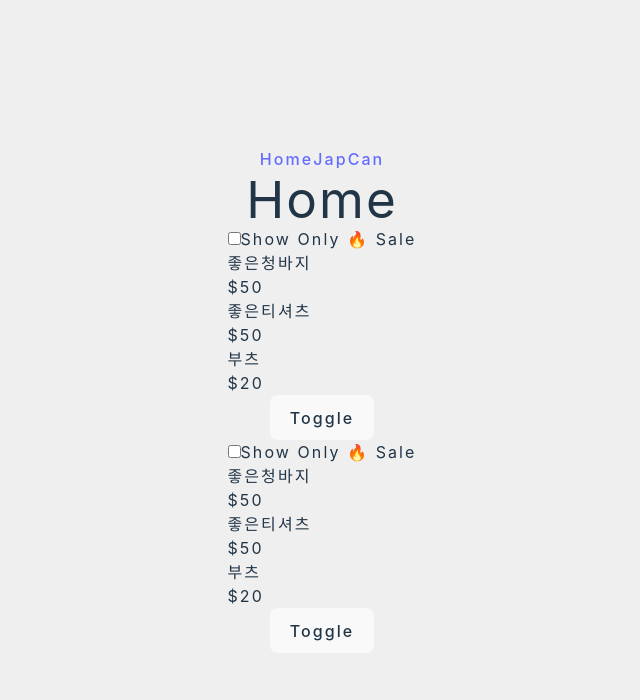
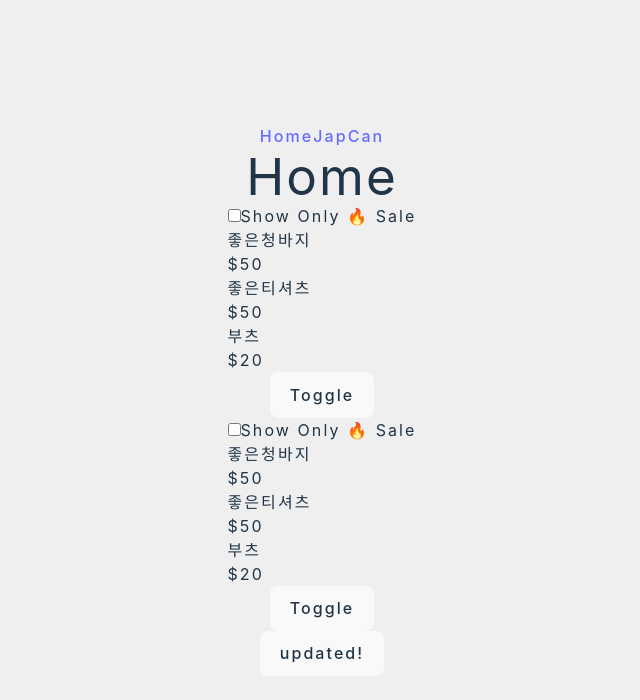
Before and after one commit to letz0703/0909, a React (Vite) app: page / in a window 1280 px wide. Shown: the top 700 px of the page, without its empty margins (318-958 px from the left). Built offline with nearby package versions, Linux system fonts and the light colour scheme.

Commit message:
tanstack refetch

```diff
--- a/src/components/Main_product.jsx
+++ b/src/components/Main_product.jsx
@@ -1,9 +1,12 @@
 import React, {useState} from "react"
 import Products from "./Products"
+import {useQueryClient} from "@tanstack/react-query"
 
 export default function MainProducts() {
   const [showLeftProducts, setShowLeftProducts] = useState(true)
   const [showRightProducts, setShowRightProducts] = useState(true)
+  const client = useQueryClient()
+
   return (
     <main className="container">
       <div>
@@ -18,6 +21,13 @@ export default function MainProducts() {
           Toggle
         </button>
       </div>
+      <button
+        onClick={() => {
+          client.invalidateQueries(["products", false])
+        }}
+      >
+        updated!
+      </button>
     </main>
   )
 }
--- a/src/components/Products.jsx
+++ b/src/components/Products.jsx
@@ -8,11 +8,15 @@ export default function Products() {
     isLoading,
     error,
     data: products
-  } = useQuery(["products", checked], async () => {
-    console.log("fetching...")
-    const res = await fetch(`data/${checked ? "sale_" : ""}products.json`)
-    return await res.json()
-  })
+  } = useQuery(
+    ["products", checked],
+    async () => {
+      console.log("fetching...", checked)
+      const res = await fetch(`data/${checked ? "sale_" : ""}products.json`)
+      return await res.json()
+    },
+    {staleTime: 1000 * 60 * 1}
+  )
 
   const handleChange = () => setChecked(prev => !prev)
 
```
Also changed, not shown: 1 other file (tests, documents, lock files or other folders).
